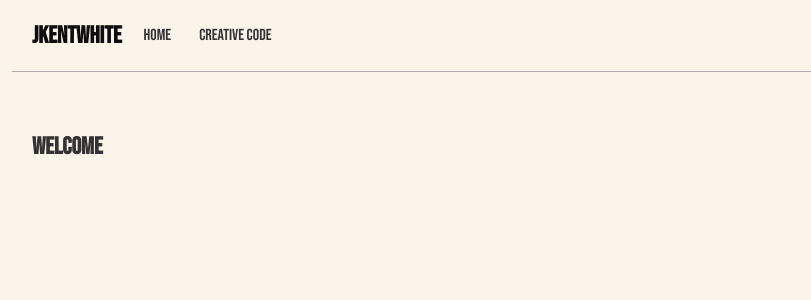
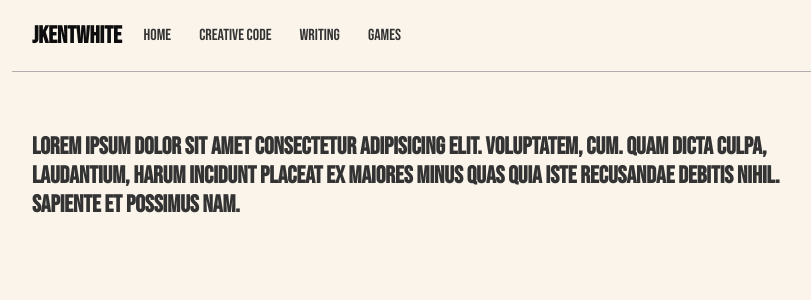
Before and after one commit to jkentwhite/portfolio_jkentwhite, a React (Create React App) app: page / in a window 1280 px wide. Shown: the top 300 px of the page, without its empty margins (208-1019 px from the left). Built offline with nearby package versions, Linux system fonts and the light colour scheme; the HTML template or start-up script is replaced by a standard one.

Commit message:
updated navbar

```diff
--- a/src/components/home.js
+++ b/src/components/home.js
@@ -1,7 +1,7 @@
 const Home = () => {
     return (
         <div className="home">
-            <h2>welcome</h2>
+            <h2>Lorem ipsum dolor sit amet consectetur adipisicing elit. Voluptatem, cum. Quam dicta culpa, laudantium, harum incidunt placeat ex maiores minus quas quia iste recusandae debitis nihil. Sapiente et possimus nam.</h2>
         </div>
       );
 }
--- a/src/components/navbar.jsx
+++ b/src/components/navbar.jsx
@@ -4,6 +4,8 @@ const Navbar = () => {
             <h1>jkentwhite</h1>
             <a href="/">home</a>
             <a href="/c_code">creative code</a>
+            <a href="/writing">writing</a>
+            <a href="/games">games</a>
         </nav>
     );
 }
```
Also changed, not shown: src/components/c_code.js (added, +9 -0 lines).
